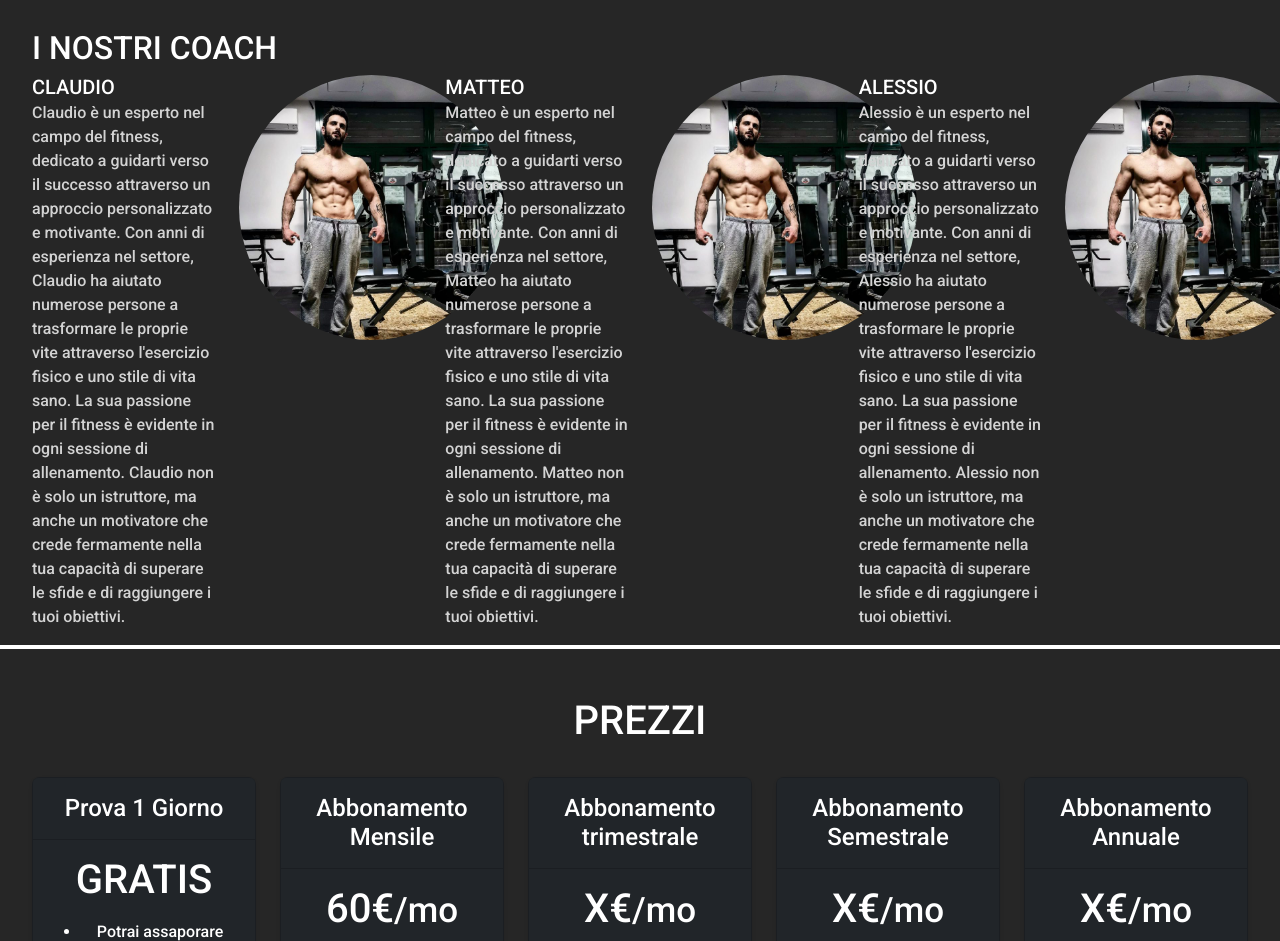
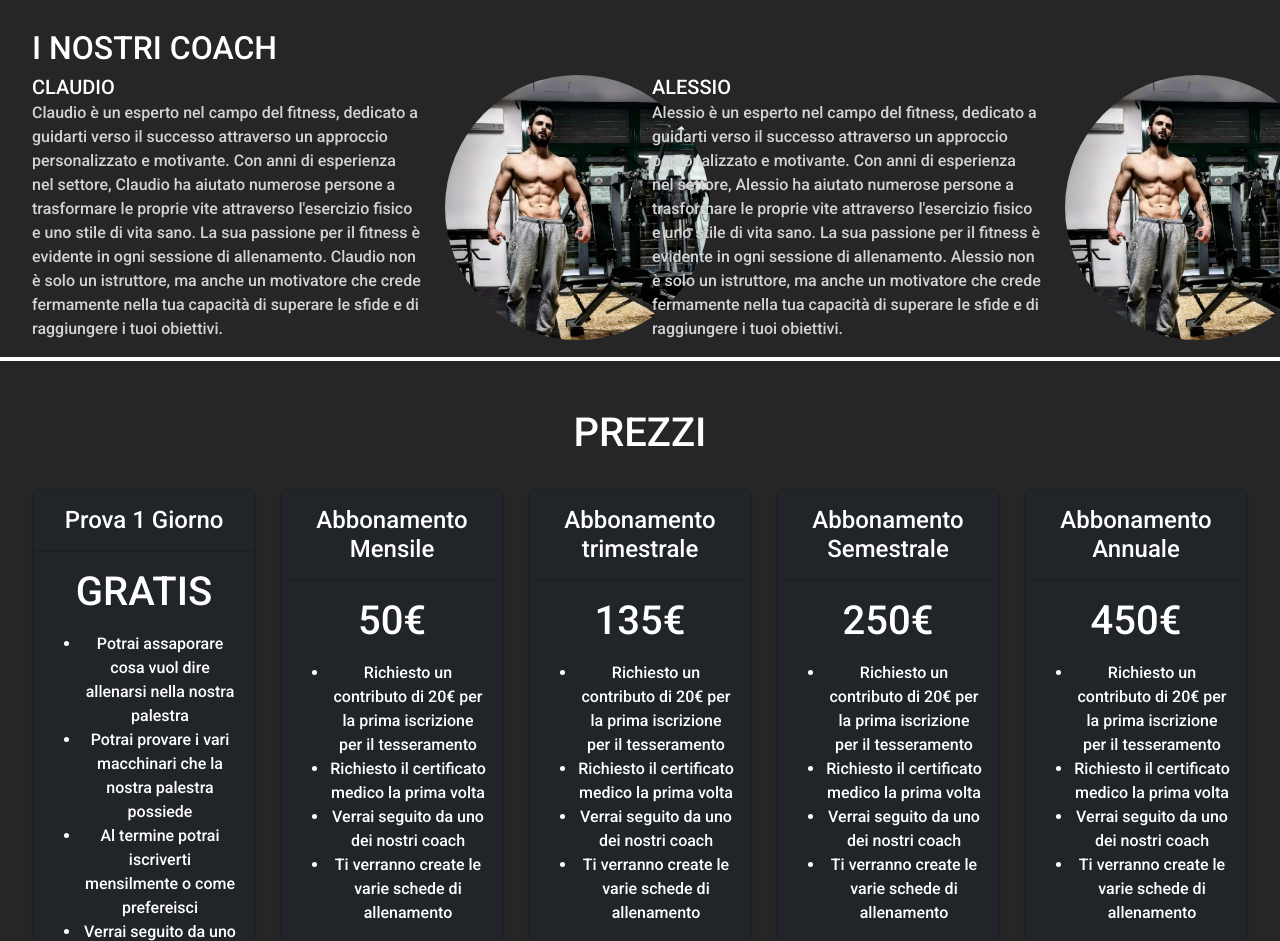
Before and after one commit to frosty04/Valchiria_Gym, a plain HTML site: page index.html in a window 1280 px wide. Shown: the part 963-1904 px from the top of the page. Drawn offline with nearby package versions, Linux system fonts and the light colour scheme.

Commit message:
Removed "Matteo" Coach and fixed the facebook page link

```diff
--- a/index.html
+++ b/index.html
@@ -34,7 +34,6 @@
             </a>
             <ul class="dropdown-menu dropdown-menu-dark" aria-labelledby="navbarDropdownMenuLink">
               <li><a class="dropdown-item" href="#CLAUDIO">CLAUDIO</a></li>
-              <li><a class="dropdown-item" href="#MATTEO">MATTEO</a></li>
               <li><a class="dropdown-item" href="#ALESSIO">ALESSIO</a></li>
             </ul>
           </li>
@@ -129,7 +128,7 @@
 <div class="coach" id="inostricoach">
     <div class="row mb-1 pb-3">
         <h2 class="text-red sp-top"> I NOSTRI COACH</h2>
-        <div class="col-lg-2 col-md-2 col-sm-2" id="CLAUDIO">
+        <div class="col-lg-4 col-md-2 col-sm-2" id="CLAUDIO">
             <h5>
                 CLAUDIO
             </h5>
@@ -138,26 +137,13 @@
 
               La sua passione per il fitness è evidente in ogni sessione di allenamento. Claudio non è solo un istruttore, ma anche un motivatore che crede fermamente nella tua capacità di superare le sfide e di raggiungere i tuoi obiettivi.</p>
         </div>
-        <div class="col-lg-1 col-md-1 col-sm-1">
-            <!-- <img class="img-thumbnail img-fluid" src="logoprova.jpg"> -->
-            <img class="rounded-circle" src="./ASSET/COACH/800x800.jpeg" width="265" height="265" alt="COACHCLAUDIO" srcset="">
-        </div>
-        <div class="col-lg-1"></div>
-        <div class="col-lg-2 col-md-2 col-sm-2" id="MATTEO">
-            <h5>
-                MATTEO
-            </h5>
-            <br>
-            <p>Matteo è un esperto nel campo del fitness, dedicato a guidarti verso il successo attraverso un approccio personalizzato e motivante. Con anni di esperienza nel settore, Matteo ha aiutato numerose persone a trasformare le proprie vite attraverso l'esercizio fisico e uno stile di vita sano.
 
-              La sua passione per il fitness è evidente in ogni sessione di allenamento. Matteo non è solo un istruttore, ma anche un motivatore che crede fermamente nella tua capacità di superare le sfide e di raggiungere i tuoi obiettivi.</p>
-        </div>
         <div class="col-lg-1 col-md-1 col-sm-1">
             <!-- <img class="img-thumbnail img-fluid" src="logoprova.jpg"> -->
             <img class="rounded-circle" src="./ASSET/COACH/800x800.jpeg" width="265" height="265" alt="COACHMATTEO" srcset="">
         </div>
         <div class="col-lg-1"></div>
-        <div class="col-lg-2 col-md-2 col-sm-2" id="ALESSIO">
+        <div class="col-lg-4 col-md-2 col-sm-2" id="ALESSIO">
             <h5>
                 ALESSIO
             </h5>
@@ -204,7 +190,7 @@
               <h4 class="my-0 fw-normal">Abbonamento Mensile</h4>
             </div>
             <div class="card-body bg-dark text-bg-secondary">
-              <h1 class="card-title pricing-card-title">60€<small class="fw-light">/mo</small></h1>
+              <h1 class="card-title pricing-card-title">50€<small class="fw-light"></small></h1>
               <ul class="mt-3 mb-4">
                 <li>Richiesto un contributo di 20€ per la prima iscrizione per il tesseramento</li>
                 <li>Richiesto il certificato medico la prima volta</li>
@@ -222,7 +208,7 @@
               <h4 class="my-0 fw-normal">Abbonamento trimestrale</h4>
             </div>
             <div class="card-body bg-dark text-bg-secondary">
-              <h1 class="card-title pricing-card-title">X€<small class="fw-light">/mo</small></h1>
+              <h1 class="card-title pricing-card-title">135€<small class="fw-light"></small></h1>
               <ul class="mt-3 mb-4">
                 <li>Richiesto un contributo di 20€ per la prima iscrizione per il tesseramento</li>
                 <li>Richiesto il certificato medico la prima volta</li>
@@ -240,7 +226,7 @@
               <h4 class="my-0 fw-normal">Abbonamento Semestrale</h4>
             </div>
             <div class="card-body bg-dark text-bg-secondary">
-              <h1 class="card-title pricing-card-title">X€<small class="fw-light">/mo</small></h1>
+              <h1 class="card-title pricing-card-title">250€<small class="fw-light"></small></h1>
               <ul class="mt-3 mb-4">
                 <li>Richiesto un contributo di 20€ per la prima iscrizione per il tesseramento</li>
                 <li>Richiesto il certificato medico la prima volta</li>
@@ -258,7 +244,7 @@
               <h4 class="my-0 fw-normal">Abbonamento Annuale</h4>
             </div>
             <div class="card-body bg-dark text-bg-secondary">
-              <h1 class="card-title pricing-card-title">X€<small class="tfw-light">/mo</small></h1>
+              <h1 class="card-title pricing-card-title">450€<small class="tfw-light"></small></h1>
               <ul class="mt-3 mb-4">
                 <li>Richiesto un contributo di 20€ per la prima iscrizione per il tesseramento</li>
                 <li>Richiesto il certificato medico la prima volta</li>
@@ -307,7 +293,7 @@
   </a></h5>
 
       <h5>
-        <a type="button" href="https://www.facebook.com/valchiriagym/" class="btn btn-primary mx-auto mb-2">
+        <a type="button" href="https://www.facebook.com/valchiriagymalbertoclementi" class="btn btn-primary mx-auto mb-2">
           <svg xmlns="http://www.w3.org/2000/svg" width="16" height="16" fill="currentColor" class="bi bi-facebook" viewBox="0 0 16 16">
             <path d="M16 8.049c0-4.446-3.582-8.05-8-8.05C3.58 0-.002 3.603-.002 8.05c0 4.017 2.926 7.347 6.75 7.951v-5.625h-2.03V8.05H6.75V6.275c0-2.017 1.195-3.131 3.022-3.131.876 0 1.791.157 1.791.157v1.98h-1.009c-.993 0-1.303.621-1.303 1.258v1.51h2.218l-.354 2.326H9.25V16c3.824-.604 6.75-3.934 6.75-7.951"></path>
           </svg>
```
